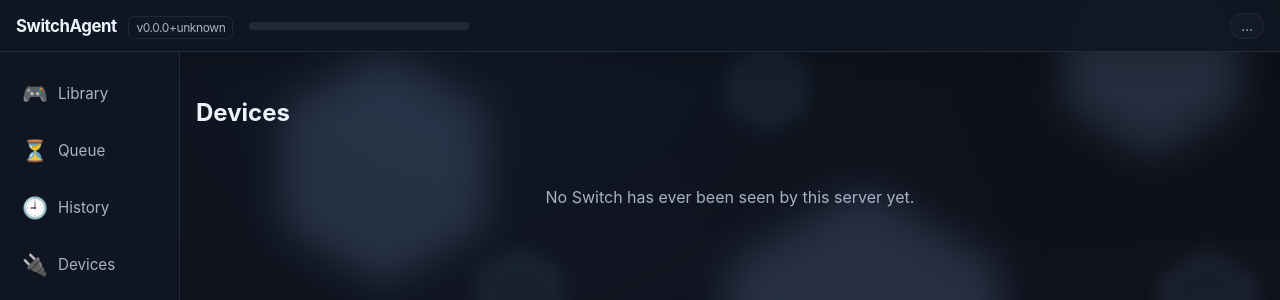
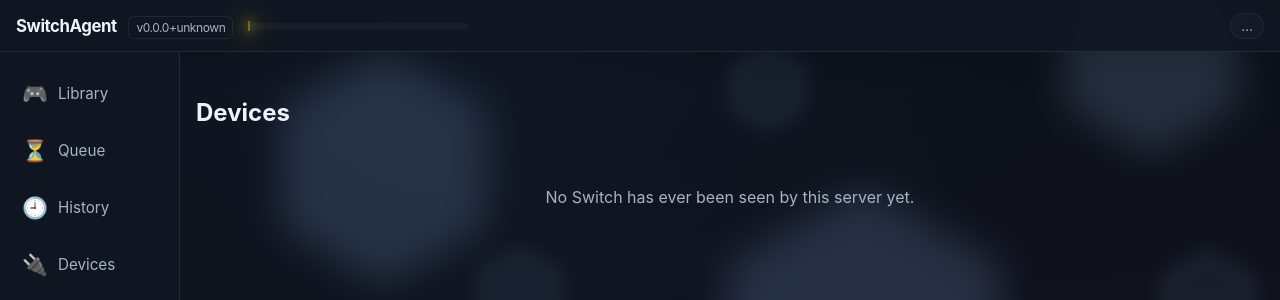
Before and after one commit to Steklorez/Switch-agent, a FastAPI app: template switchagent/web/templates/devices.html in a window 1280 px wide. Shown: the top 300 px of the page. Run offline with FastAPI, Linux system fonts and the light colour scheme; the template is opened without the code that fills it, so the values that code supplies are empty; some libraries are stand-ins or nearby versions.

Commit message:
ui: glowing yellow highlight for the space about to be used
The "about to be installed" segment used --warn's amber, which already
means "warning" elsewhere (status-installing etc.) -- swapped it for a
dedicated bright yellow with the same layered glow showroom.css already
uses for the rescan button/active nav icon, so it reads as a highlight,
not a caution. Track no longer clips overflow (only structural clipping
was there for), since the glow needs to spill past the fill's own edge;
each fill now rounds its own ends instead via border-radius: inherit.

```diff
--- a/switchagent/web/static/showroom.css
+++ b/switchagent/web/static/showroom.css
@@ -54,6 +54,19 @@ body {
 }
 .device-pill { border: 1px solid #ffffff0d; background: #ffffff05; }
 .device-pill.has-connected { background: #35c46f12; border-color: #35c46f30; }
+.storage-bar-track { background: #ffffff08; box-shadow: inset 0 1px #0004; }
+.storage-bar-used { background: linear-gradient(90deg, #6fa1ff, #4f8ef7); box-shadow: 0 0 10px 1px #4f8ef750; }
+/* The "about to be installed" segment: a bright yellow highlighter glow,
+   distinct from --warn's amber (already means "warning" elsewhere, e.g.
+   status-installing) -- this is an estimate, not a caution. */
+.storage-bar-pending {
+  background: linear-gradient(90deg, #ffe066, #ffd60a);
+  box-shadow: 0 0 0 1px #ffd60a55, 0 0 12px 2px #ffd60a80, 0 0 26px 6px #ffd60a40;
+}
+.storage-bar.storage-bar-overflow .storage-bar-pending {
+  background: linear-gradient(90deg, #ff8f8f, #e5484d);
+  box-shadow: 0 0 0 1px #e5484d55, 0 0 12px 2px #e5484d80, 0 0 26px 6px #e5484d40;
+}
 .btn, .search-box, .filter-select, .motion-controls select {
   border-color: #aecfff25;
   border-radius: 11px;
--- a/switchagent/web/static/style.css
+++ b/switchagent/web/static/style.css
@@ -61,9 +61,16 @@ a { color: var(--accent); text-decoration: none; }
 }
 .storage-bar-track {
   position: relative; flex: 1 1 auto; min-width: 48px; max-width: 220px;
-  height: 8px; border-radius: 999px; background: var(--surface-2); overflow: hidden;
+  height: 8px; border-radius: 999px; background: var(--surface-2);
 }
-.storage-bar-fill { position: absolute; top: 0; bottom: 0; left: 0; width: 0; transition: width .25s ease, left .25s ease; }
+/* No overflow:hidden on the track above -- .storage-bar-pending's glow
+   (showroom.css) is meant to spill past its own edge, and a clipping
+   ancestor would cut that glow off. Each fill rounds its own ends
+   instead (border-radius: inherit -- same 999px as the track). */
+.storage-bar-fill {
+  position: absolute; top: 0; bottom: 0; left: 0; width: 0; border-radius: inherit;
+  transition: width .25s ease, left .25s ease;
+}
 .storage-bar-used { background: var(--accent); }
 .storage-bar-pending { background: var(--warn); }
 .storage-bar.storage-bar-overflow .storage-bar-pending { background: var(--danger); }
```
